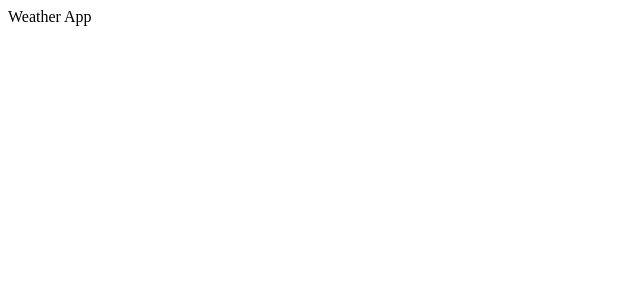
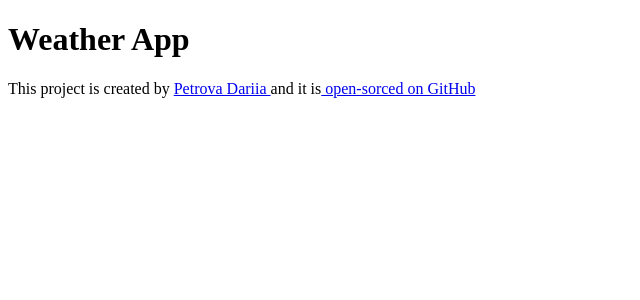
Before and after one commit to Dashulietta/weather-react-app, a React (Create React App) app: page / in a window 1280 px wide. Shown: the top 300 px of the page, without its empty margins (0-640 px from the left). Built offline with nearby package versions, Linux system fonts and the light colour scheme.

Commit message:
added links github and netlify

```diff
--- a/src/App.js
+++ b/src/App.js
@@ -4,7 +4,11 @@ import './App.css';
 export default function App() {
   return (
   <div className="App">
-      Weather App
+     <h1> Weather App </h1>
+      <footer>
+      This project is created by <a href ="https://brilliant-kelpie-907866.netlify.app" target="_blank"  rel="noreferrer" > Petrova Dariia </a> and it is
+      <a href="https://github.com/Dashulietta/weather-react-app" target="_blank"  rel="noreferrer" > open-sorced on GitHub</a>
+      </footer>
     </div>
   );
 }
```
